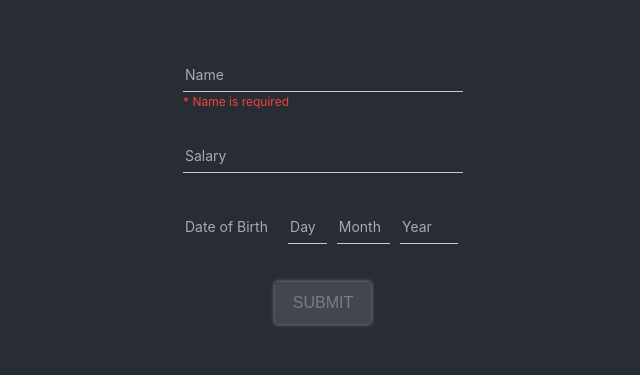
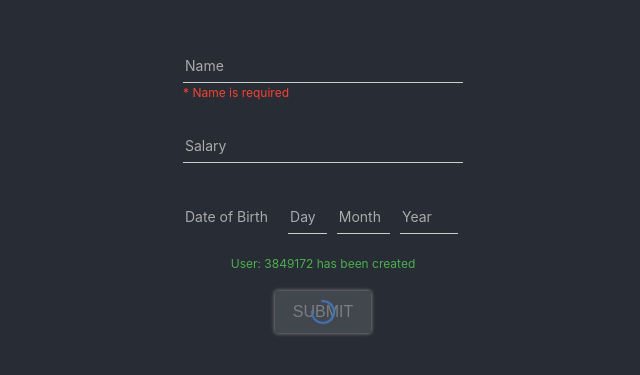
Before and after one commit to gonghaima/react-form, a React (Create React App) app: page / in a window 1280 px wide. Shown: the part 205-580 px from the top of the page, without its empty margins (317-957 px from the left). Built offline with nearby package versions, Linux system fonts and the light colour scheme.

Commit message:
basic design done

```diff
--- a/src/App.js
+++ b/src/App.js
@@ -30,8 +30,14 @@
           <label htmlFor="birthyear">Year</label>
         </div>
       </div>
+      <span className="helper-text-success">User: 3849172 has been created</span>
       <div className="submit-field">
         <button className="submit-button-disabled">Submit</button>
+        <div className="progress-wrapper">
+          <svg class="progress-svg" viewBox="22 22 44 44">
+            <circle class="progress-circle" cx="44" cy="44" r="20.2" fill="none" stroke-width="3.6"></circle>
+          </svg>
+        </div>
       </div>
     </div>
   );
--- a/src/App.scss
+++ b/src/App.scss
@@ -47,6 +47,15 @@
   outline: none;
 }
 
+@mixin helper-text-mix {
+  position: relative;
+  min-height: 18px;
+  display: block;
+  font-size: 12px;
+  line-height: 1.6;
+  color: #F44336;
+}
+
 .form-field {
   @include form-field-mix;
   width: 280px;
@@ -83,13 +92,18 @@
   outline: none;
 }
 
+// input class as disabled class, need combine with disabled attribute
+input.disabled{
+  color: #999a99;
+  border-bottom: dotted 2px #999a99;
+}
+
 .helper-text{
-  position: relative;
-  min-height: 18px;
-  display: block;
-  font-size: 12px;
-  line-height: 1.6;
-  color: #F44336;
+  @include helper-text-mix;
+}
+.helper-text-success{
+  @include helper-text-mix;
+  color: #4caf50;
 }
 
 .age{
@@ -151,3 +165,51 @@
   background-color: rgba(255, 255, 255, 0.12);
   cursor: default;
 }
+
+/* progress */
+
+.progress-wrapper{
+  width: 24px;
+  height: 24px;
+  top: 50%;
+  left: 50%;
+  color: #4476bd;
+  position: absolute;
+  margin-top: -12px;
+  margin-left: -12px;
+  animation: keyframes-circular-rotate 1.4s linear infinite;
+  display: inline-block;
+}
+
+
+.progress-svg {
+  display: block;
+}
+.progress-circle {
+  stroke: currentColor;
+  animation: keyframes-circular-dash 1.4s ease-in-out infinite;
+  stroke-dasharray: 80px, 200px;
+  stroke-dashoffset: 0px;
+}
+@keyframes keyframes-circular-rotate {
+  0% {
+    transform-origin: 50% 50%;
+  }
+  100% {
+    transform: rotate(360deg);
+  }
+}
+@keyframes keyframes-circular-dash {
+  0% {
+    stroke-dasharray: 1px, 200px;
+    stroke-dashoffset: 0px;
+  }
+  50% {
+    stroke-dasharray: 100px, 200px;
+    stroke-dashoffset: -15px;
+  }
+  100% {
+    stroke-dasharray: 100px, 200px;
+    stroke-dashoffset: -125px;
+  }
+}
```
